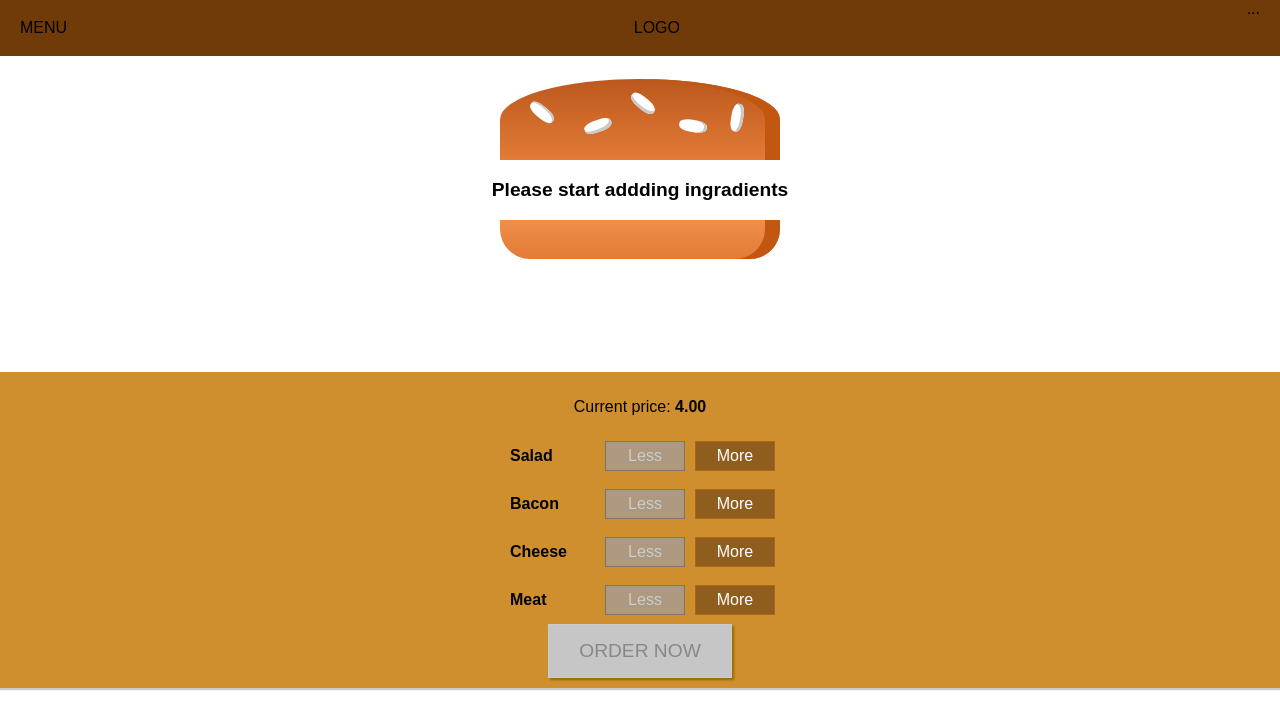
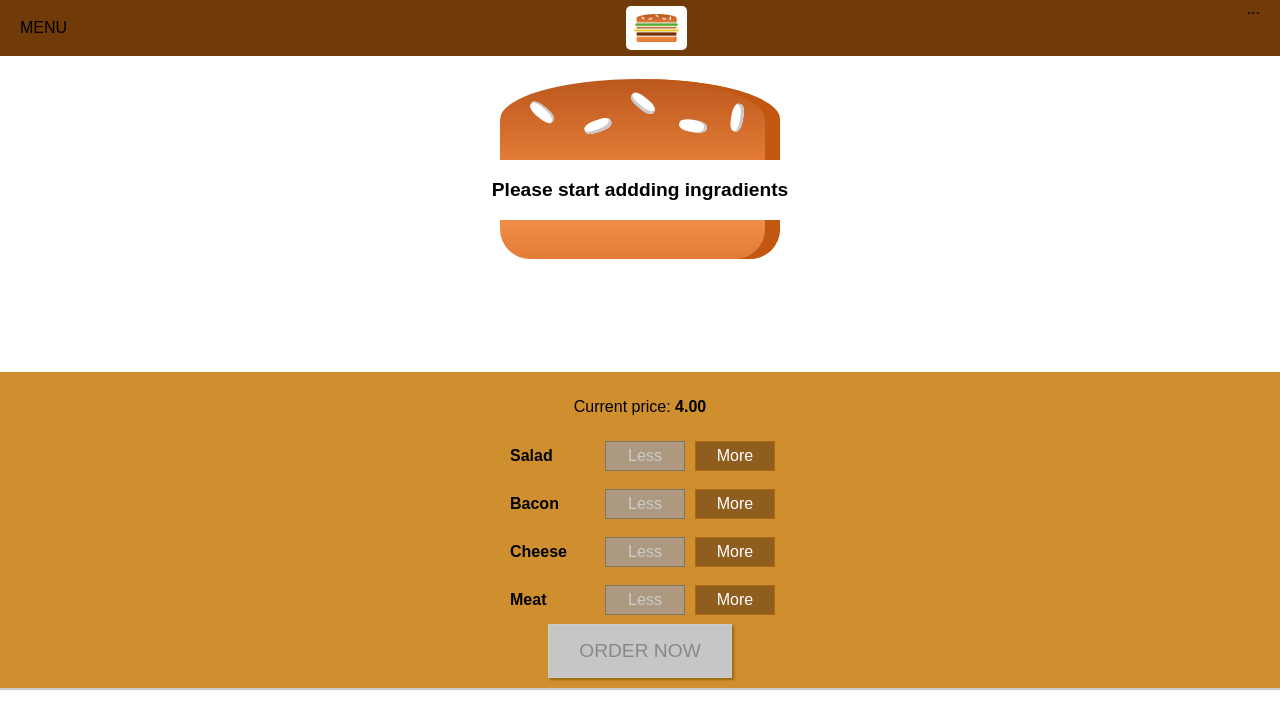
Before and after one commit to YakubuAmidu/SandwitchBuilder, a React (Create React App) app: page / in a window 1280 px wide. Shown: the top 728 px of the page. Built offline with nearby package versions, Linux system fonts and the light colour scheme.

Commit message:
Commiting changes

```diff
--- a/src/components/Logo/Logo.css
+++ b/src/components/Logo/Logo.css
@@ -1,7 +1,9 @@
 .Logo{
   background-color: white;
   padding: 8px;
-  height: 100%;
+  height: 80%;
+  box-sizing: border-box;
+  border-radius: 5px;
 }
 
 .Logo img{
--- a/src/components/Logo/Logo.js
+++ b/src/components/Logo/Logo.js
@@ -1,11 +1,13 @@
 import React from "react";
 
 import burgerLogo from "../../assets/images/burger-logo.png";
+import './Logo.css';
 
 const Logo = (props) => {
   return(
-    <div>
+    <div className="Logo">
     <img src={burgerLogo} alt="burder-img" />
+    </div>
   )
 }
 
--- a/src/components/Navigation/Toolbar/Toolbar.js
+++ b/src/components/Navigation/Toolbar/Toolbar.js
@@ -1,12 +1,12 @@
 import React from "react";
-
 import './Toolbar.css';
+import Logo from "../../Logo/Logo";
 
 const Toolbar = (props) => {
   return(
     <header className="Toolbar">
      <div>MENU</div>
-     <div>LOGO</div>
+     <Logo />
      <nav>
        ...
      </nav>
```
Also changed, not shown: 1 other file (tests, documents, lock files or other folders).
